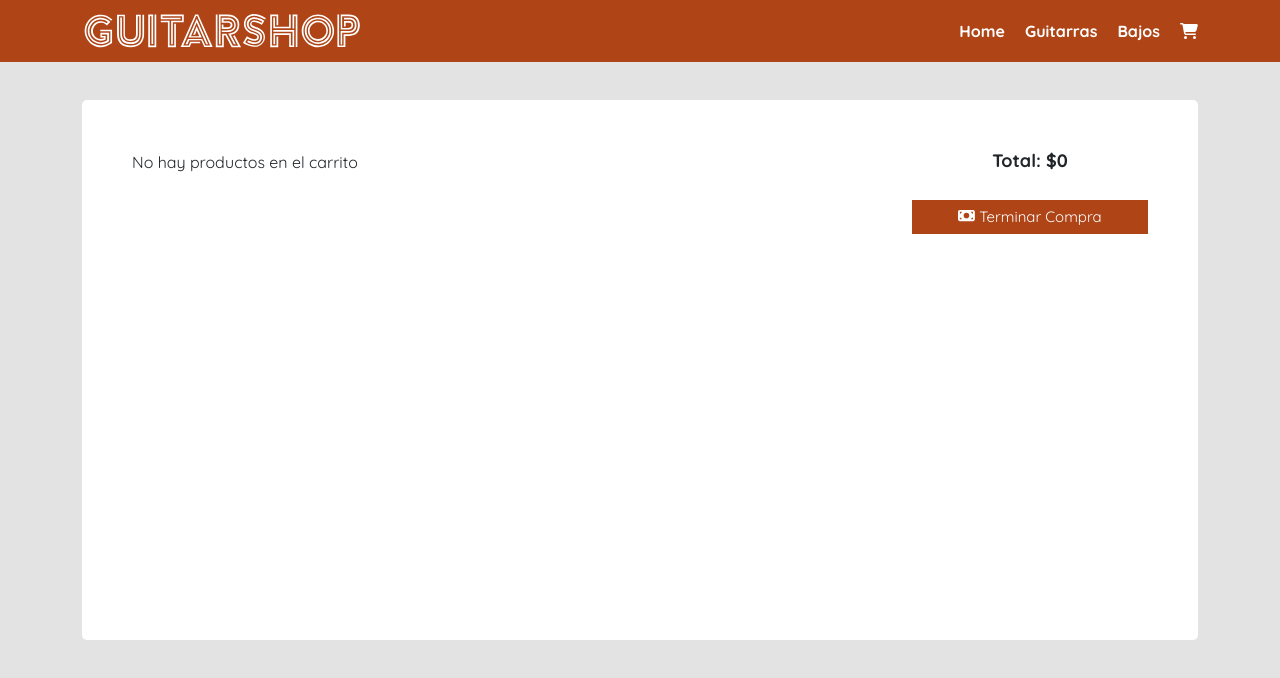
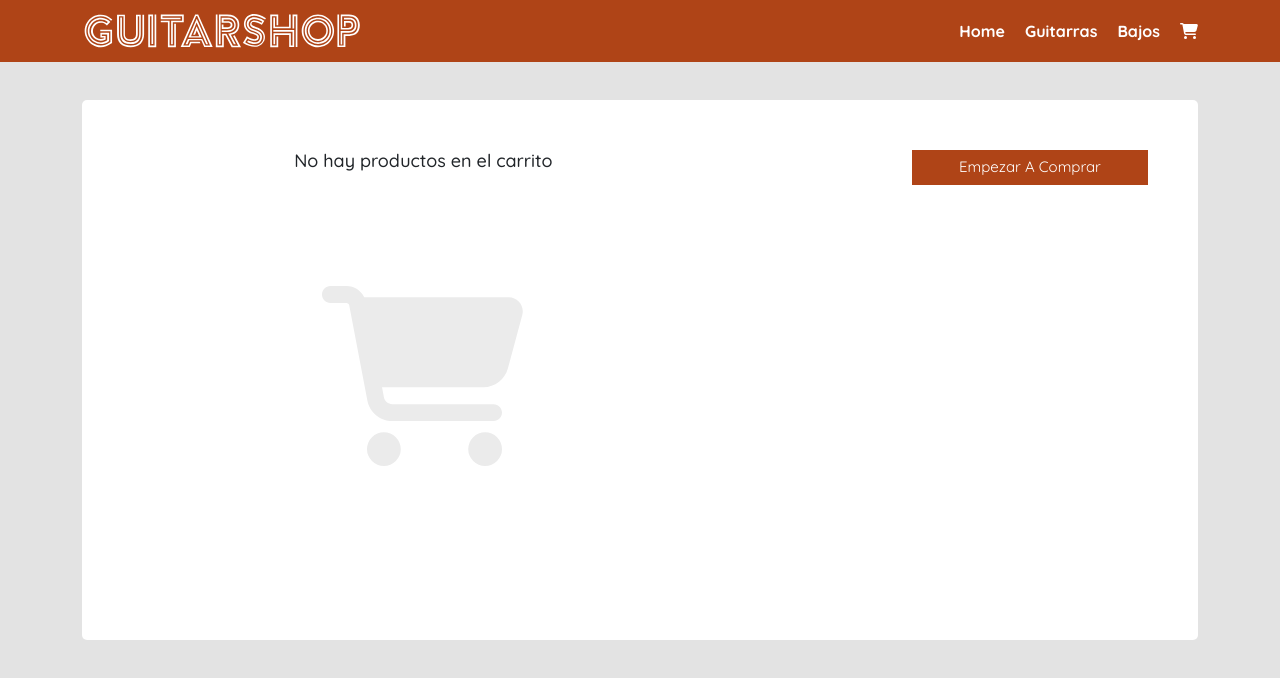
Before and after one commit to arielkarlen/guitar-shop-karlen, a React (Create React App) app: page /cart in a window 1280 px wide. Shown: the top 678 px of the page. Built offline with nearby package versions, Linux system fonts and the light colour scheme.

Commit message:
Fundionalidad en cart

```diff
--- a/src/components/Cart/Cart.css
+++ b/src/components/Cart/Cart.css
@@ -1,6 +1,10 @@
 #myCart {
     margin-top: 100px;
     padding: 50px;
+}
+
+#myCart .btn-primary {
+    margin: 0;
 }
 
 .myCartItem {
@@ -16,3 +20,9 @@
     font-size: 18px;
     font-weight: bold;
 }
+
+.iconCart.text-center {
+    color: #ebebeb;
+    font-size: 180px;
+    margin-top: 70px;
+}
--- a/src/components/Cart/Cart.js
+++ b/src/components/Cart/Cart.js
@@ -3,7 +3,11 @@ import { Row, Col, Button, Card, Container } from "react-bootstrap";
 import { FontAwesomeIcon } from "@fortawesome/react-fontawesome";
 import { CartContext } from "../../context/CartContext";
 import "./Cart.css";
-import { faTrashCan, faMoneyBill } from "@fortawesome/free-solid-svg-icons";
+import {
+  faTrashCan,
+  faMoneyBill,
+  faCartShopping,
+} from "@fortawesome/free-solid-svg-icons";
 import { Link } from "react-router-dom";
 const MyCart = () => {
   const {
@@ -29,7 +33,18 @@ const MyCart = () => {
         <Card id="myCart">
           <Row>
             <Col lg={7}>
-              {cartProducts.length == 0 ? "No hay productos en el carrito" : ""}
+              {cartProducts.length == 0 ? (
+                <>
+                  <h2 className="text-center">
+                    No hay productos en el carrito
+                  </h2>
+                  <div className="iconCart text-center">
+                    <FontAwesomeIcon icon={faCartShopping} />
+                  </div>
+                </>
+              ) : (
+                ""
+              )}
               {cartProducts.map((product, index) => {
                 return (
                   <>
@@ -58,6 +73,7 @@ const MyCart = () => {
                             cartProducts.splice(index, 1);
                             setReload(true);
                             setTotalProduct(totalProduct - product.Qty);
+                            setTotalAmount(totalAmount - product.PartialAmount);
                           }}
                           onMouseUp={() => {
                             setReload(false);
@@ -74,10 +90,18 @@ const MyCart = () => {
               })}
             </Col>
             <Col lg={{ span: 3, offset: 2 }} id="checkout">
-              <h2>Total: ${totalAmount}</h2>
-              <Link to="/cart" className="btn btn-primary btnCheckout">
-                <FontAwesomeIcon icon={faMoneyBill} /> Terminar Compra
-              </Link>
+              {cartProducts.length == 0 ? (
+                <Link to="/" className="btn btn-primary btnCheckout">
+                  Empezar a comprar
+                </Link>
+              ) : (
+                <>
+                  <h2>Total: ${totalAmount}</h2>
+                  <Link to="/" className="btn btn-primary btnCheckout">
+                    <FontAwesomeIcon icon={faMoneyBill} /> Terminar Compra
+                  </Link>
+                </>
+              )}
             </Col>
           </Row>
         </Card>
--- a/src/context/CartContext.js
+++ b/src/context/CartContext.js
@@ -8,9 +8,14 @@ const CartProvider = ({ children }) => {
   const [totalAmount, setTotalAmount] = useState(0);
 
   const addProductToCart = (product) => {
-    setCartProducts([...cartProducts, product]);
-    setTotalProduct(totalProduct + product.Qty);
-    setTotalAmount(totalAmount + product.PartialAmount);
+    let isInCart = cartProducts.find((cartItem) => cartItem.id === product.id);
+    if (!isInCart) {
+      setCartProducts([...cartProducts, product]);
+      setTotalProduct(totalProduct + product.Qty);
+      setTotalAmount(totalAmount + product.PartialAmount);
+    } else {
+      alert("el producto ya se encuentra en el carrito");
+    }
   };
 
   const data = {
```
